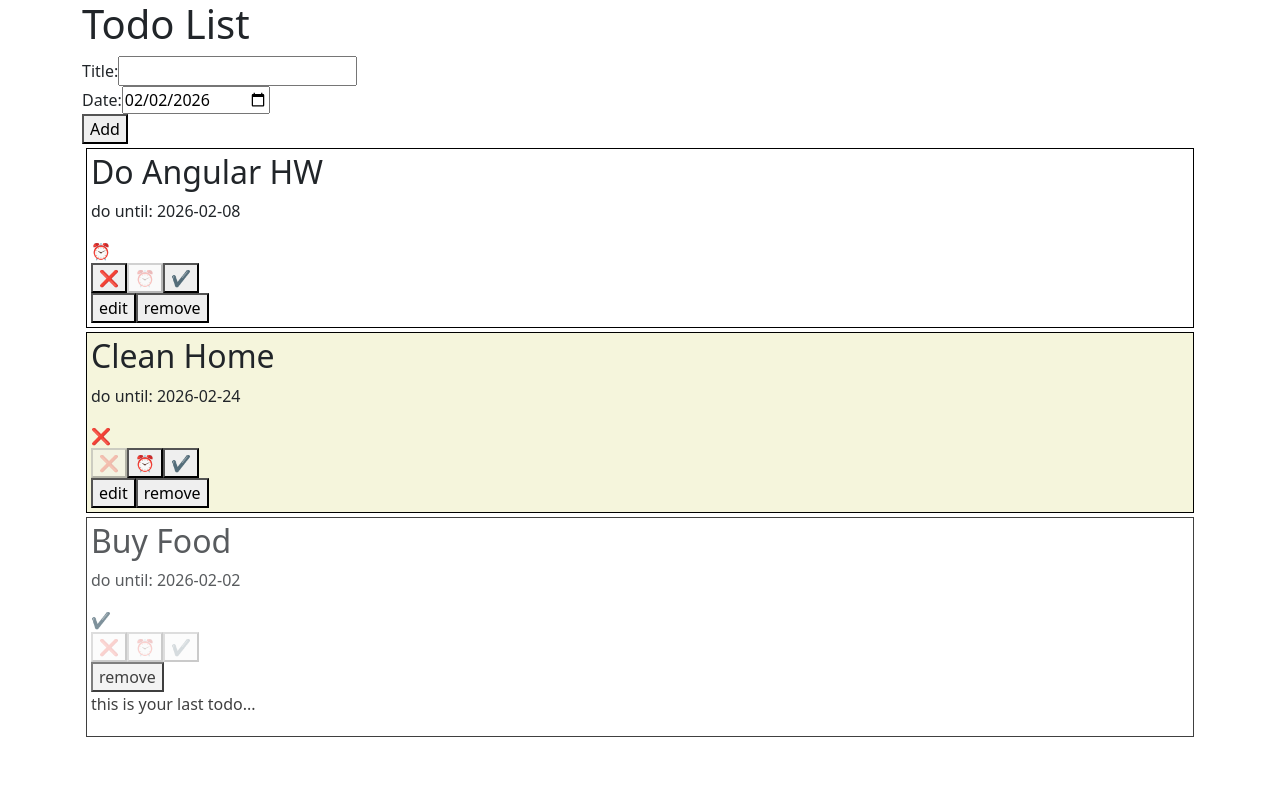
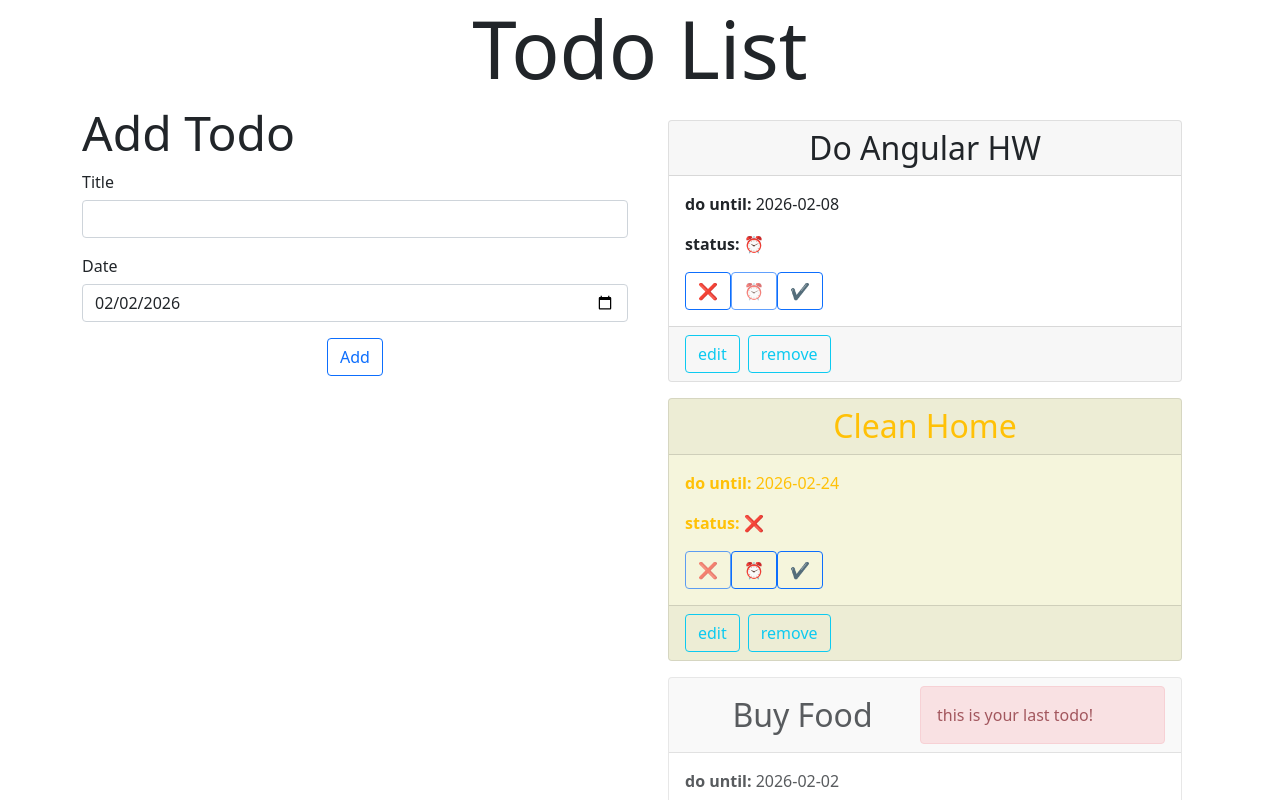
Before and after one commit to teacher-ladaat/todo-app, an Angular app: page / in a window 1280 px wide. Shown: the top 800 px of the page. Built offline with nearby package versions, Linux system fonts and the light colour scheme.

Commit message:
style: change todo-list style to bootstrap

```diff
--- a/src/app/todo-list/todo-list.html
+++ b/src/app/todo-list/todo-list.html
@@ -1,35 +1,56 @@
-<h1>Todo List</h1>
-<form class="add-todo">
-  <div>
-    <label for="title">Title: </label>
-    <input type="text" name="title" id="title" [(ngModel)]="newTodo.title" />
+<div class="row">
+  <h1 class="text-center display-1">Todo List</h1>
 </div>
-  <div>
-    <label for="date">Date: </label>
-    <input type="date" name="date" id="date" [(ngModel)]="newTodo.date" />
+<div class="row">
+  <form class="col add-todo">
+    <h2 class="display-5">Add Todo</h2>
+    <div class="mb-3">
+      <label class="form-label h6" for="title">Title</label>
+      <input class="form-control" type="text" name="title" id="title" [(ngModel)]="newTodo.title" />
     </div>
-  <div><button (click)="addTodo()">Add</button></div>
+    <div class="mb-3">
+      <label class="form-label h6" for="date">Date</label>
+      <input class="form-control" type="date" name="date" id="date" [(ngModel)]="newTodo.date" />
+    </div>
+    <div class="d-flex justify-content-center">
+      <button class="btn btn-outline-primary" (click)="addTodo()">Add</button>
+    </div>
   </form>
-<div class="todo-list">
+  <div class="col todo-list">
     @for (todo of todos; track todo.id) {
-    <div class="todo" [title]="todo.id" [style.opacity]="isPassed(todo.date) ? 0.75 : 1" [class.even]="$odd">
-      <h2>
-        @if (todo.isEdited) {
-          <input type="text" [(ngModel)]="todo.title" />
+      <div
+        class="todo card m-3"
+        [style.opacity]="isPassed(todo.date) ? 0.75 : 1"
+        [class.even]="$odd"
+        [class.text-warning]="$odd"
+      >
+        <header class="card-header">
+          <div class="row">
+            <h2 class="col d-flex justify-content-center align-items-center">
+            @if (editedTodo === todo) {
+                <input class="form-control" type="text" [(ngModel)]="todo.title" />
               } @else {
                 {{ todo.title }}
               }
             </h2>
+            @if ($last) {
+              <p class="alert alert-danger col">this is your last todo!</p>
+            }
+          </div>
+        </header>
+        <div class="card-body">
           <p>
-        do until:
+            <span class="fw-bolder">do until:</span>
             @if (editedTodo === todo) {
-          <input type="date" [(ngModel)]="todo.date" />
+              <input class="form-control" type="date" [(ngModel)]="todo.date" />
             } @else {
               <!-- {{ todo.date.toDateString() }} -->
               {{ todo.date }}
             }
           </p>
           <!-- <p>status: {{todo.status}}</p> -->
+          <p>
+            <span class="fw-bolder">status:</span>
             <span>
               @switch (todo.status) {
                 @case (0) {
@@ -43,28 +64,34 @@
                 }
               }
             </span>
+          </p>
           <div>
             @let statuses = ['❌', '⏰', '✔'];
 
             @for (status of statuses; track $index) {
-            <button [disabled]="isPassed(todo.date) || todo.status === $index" (click)="updateTodoStatus(todo, $index)">{{status}}</button>
+              <button
+                class="btn btn-outline-primary"
+                [disabled]="isPassed(todo.date) || todo.status === $index"
+                (click)="updateTodoStatus(todo, $index)"
+              >
+                {{ status }}
+              </button>
             }
 
-        <!-- <button [disabled]="todo.status === 0" (click)="updateTodoStatus(todo, 0)">❌</button>
-        <button [disabled]="todo.status === 1" (click)="updateTodoStatus(todo, 1)">⏰</button>
-        <button [disabled]="todo.status === 2" (click)="updateTodoStatus(todo, 2)">✔</button> -->
+            <!-- <button class="btn btn-outline-primary" [disabled]="todo.status === 0" (click)="updateTodoStatus(todo, 0)">❌</button>
+        <button class="btn btn-outline-primary" [disabled]="todo.status === 1" (click)="updateTodoStatus(todo, 1)">⏰</button>
+        <button class="btn btn-outline-primary" [disabled]="todo.status === 2" (click)="updateTodoStatus(todo, 2)">✔</button> -->
           </div>
-      <div class="actions">
+        </div>
+        <div class="card-footer actions row-cols-auto">
           @if (!isPassed(todo.date)) {
-          <button (click)="editTodo(todo)">edit</button>
+            <button class="btn btn-outline-info me-2" (click)="editTodo(todo)">edit</button>
           }
-        <button (click)="removeTodo($index)">remove</button>
+          <button class="btn btn-outline-info" (click)="removeTodo($index)">remove</button>
         </div>
-      @if ($last) {
-        <p style="color: black;">this is your last todo...</p>
+      </div>
+    } @empty {
+      <p class="alert alert-danger">you have no todos</p>
     }
   </div>
-  } @empty {
-    <p>you have no todos</p>
-  }
 </div>
--- a/src/app/todo-list/todo-list.scss
+++ b/src/app/todo-list/todo-list.scss
@@ -1,9 +1,18 @@
-.todo {
-    border: 1px solid black;
-    margin: 4px;
-    padding: 4px;
-}
+// .todo {
+//     border: 1px solid black;
+//     margin: 4px;
+//     padding: 4px;
+// }
 
 .even {
     background-color: beige;
 }
+
+header * {
+    // height: fit-content;
+    margin: 0;
+}
+
+// button:disabled {
+//     cursor: not-allowed;
+// }
```
Lines whose indentation alone changed are shown as unchanged.
